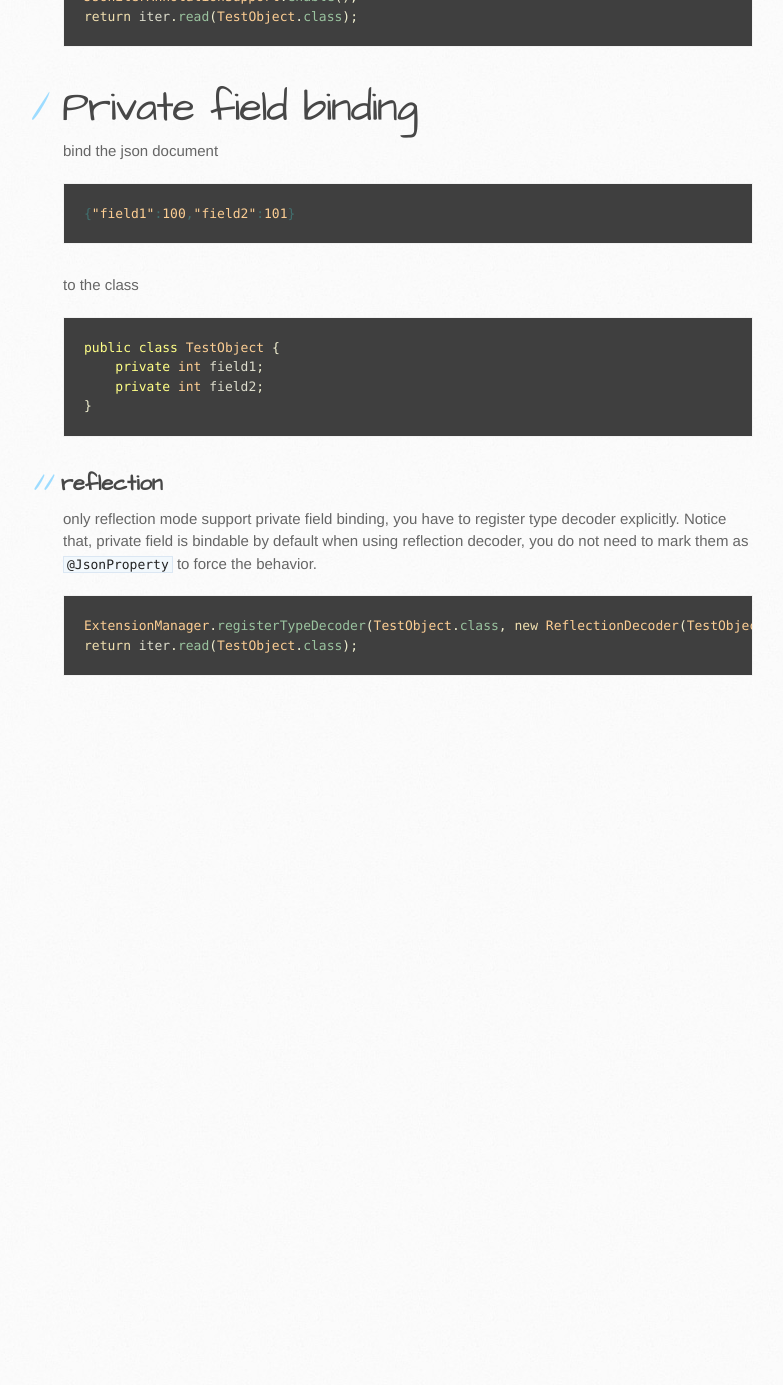
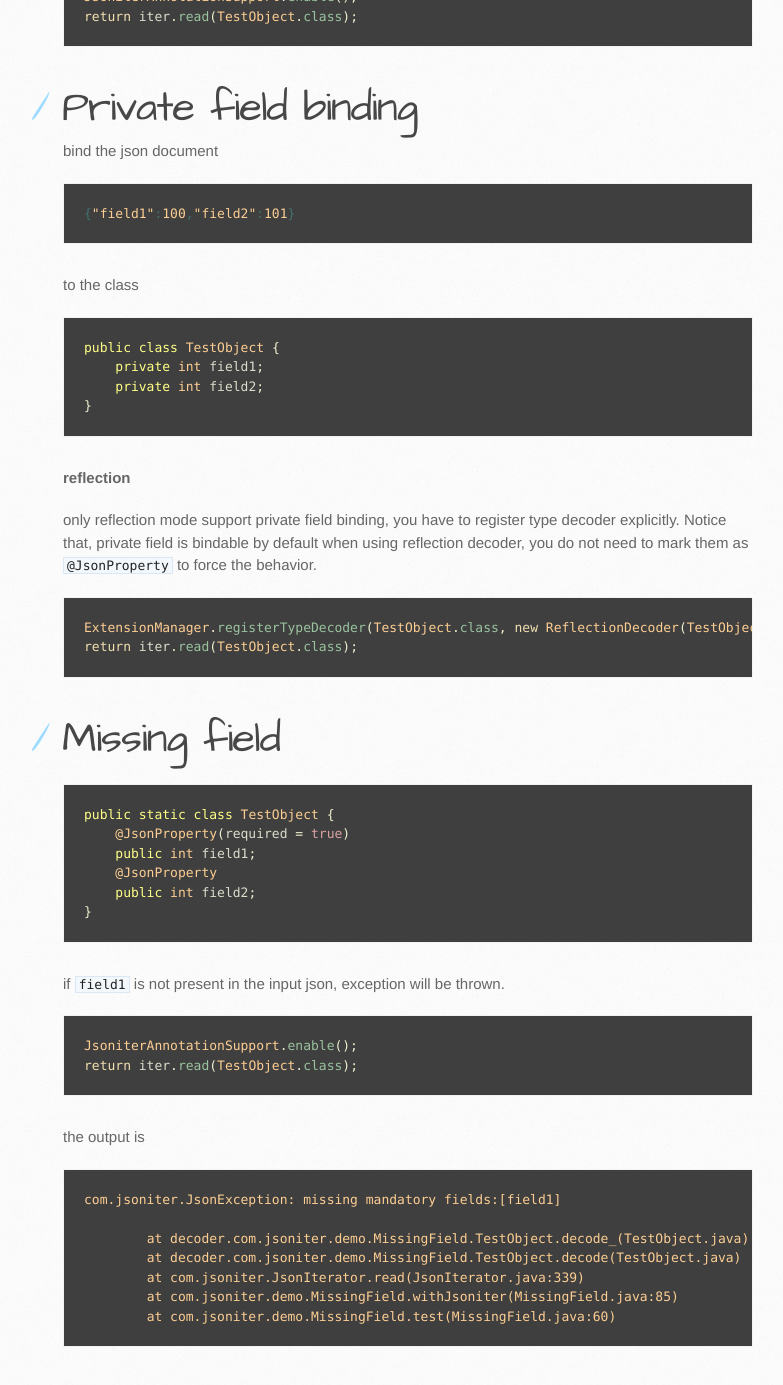
Before and after one commit to json-iterator/json-iterator.github.io, a Jekyll site: the page built from java-features.md, in a window 1280 px wide and 1400 px high, scrolled down 3181 px. Shown: the top 1385 px of the window, without its empty margins (107-890 px from the left). Built offline with Jekyll 4.4.1, drawn with Linux system fonts in a browser that asks for light colours; comment, search, counter and statistics services are not loaded; before the commit the page ends 3910 px from its top, so only the background shows below that; some of the changed text lies outside the part shown.

Commit message:
Update java-features.md

````diff
--- a/java-features.md
+++ b/java-features.md
@@ -153,7 +153,7 @@ public class TestObject {
 }
 ```
 
-## reflection
+**reflection**
 
 only reflection mode support private field binding, you have to register type decoder explicitly. Notice that, private field is bindable by default when using reflection decoder, you do not need to mark them as `@JsonProperty` to force the behavior.
 
@@ -161,3 +161,33 @@ only reflection mode support private field binding, you have to register type de
 ExtensionManager.registerTypeDecoder(TestObject.class, new ReflectionDecoder(TestObject.class));
 return iter.read(TestObject.class);
 ```
+
+# Missing field
+
+```java
+public static class TestObject {
+    @JsonProperty(required = true)
+    public int field1;
+    @JsonProperty
+    public int field2;
+}
+```
+
+if `field1` is not present in the input json, exception will be thrown.
+
+```java
+JsoniterAnnotationSupport.enable();
+return iter.read(TestObject.class);
+```
+
+the output is
+
+```
+com.jsoniter.JsonException: missing mandatory fields:[field1]
+
+	at decoder.com.jsoniter.demo.MissingField.TestObject.decode_(TestObject.java)
+	at decoder.com.jsoniter.demo.MissingField.TestObject.decode(TestObject.java)
+	at com.jsoniter.JsonIterator.read(JsonIterator.java:339)
+	at com.jsoniter.demo.MissingField.withJsoniter(MissingField.java:85)
+	at com.jsoniter.demo.MissingField.test(MissingField.java:60)
+```
````
